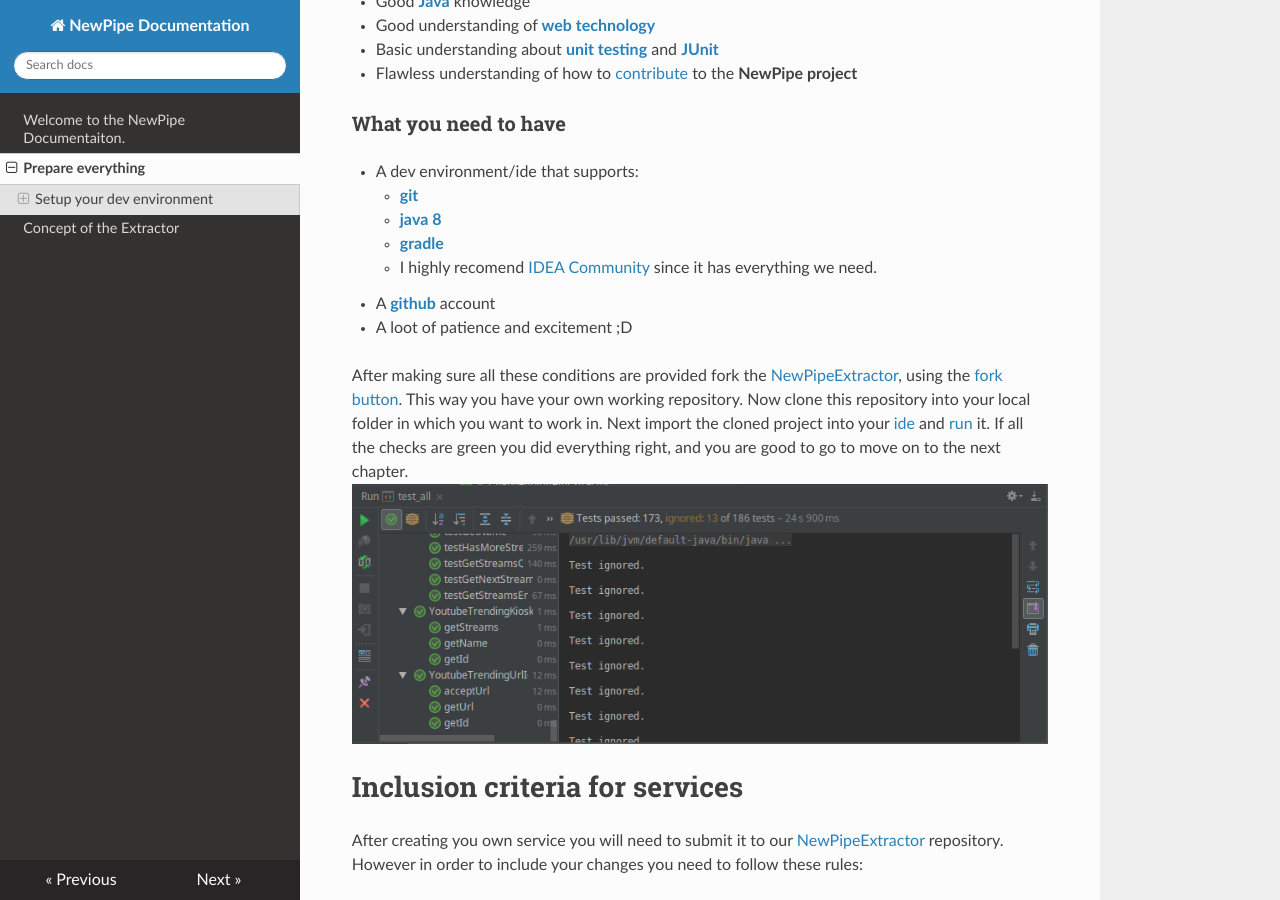
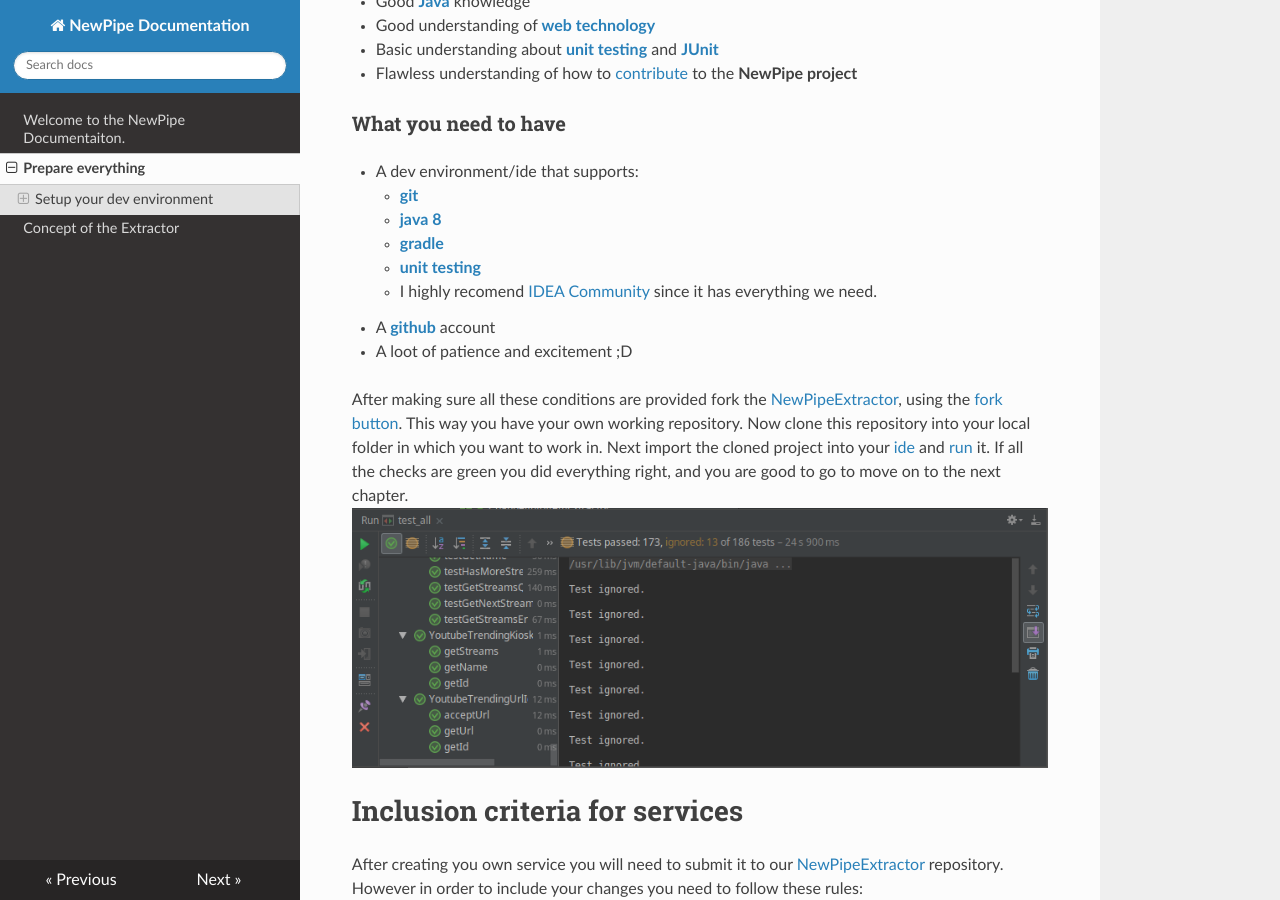
Before and after one commit to TeamNewPipe/documentation, an MkDocs documentation site: the page built from docs/00_Prepare_everything.md, in a window 1280 px wide and 900 px high, scrolled down 444 px. Built offline with MkDocs 1.6.1, drawn with Linux system fonts in a browser that asks for light colours; nearby versions of some CDN libraries.

Commit message:
add unit testing to required environment

```diff
--- a/docs/00_Prepare_everything.md
+++ b/docs/00_Prepare_everything.md
@@ -22,6 +22,7 @@
     - __[git](https://git-scm.com/downloads/guis)__
     - __[java 8](https://www.java.com/en/download/faq/java8.xml)__
     - __[gradle](https://gradle.org/)__
+    - __[unit testing](https://junit.org/junit5/)__
     - I highly recomend [IDEA Community](https://www.jetbrains.com/idea/) since it has everything we need.
 - A __[github](https://github.com/)__ account
 - A loot of patience and excitement ;D
```
